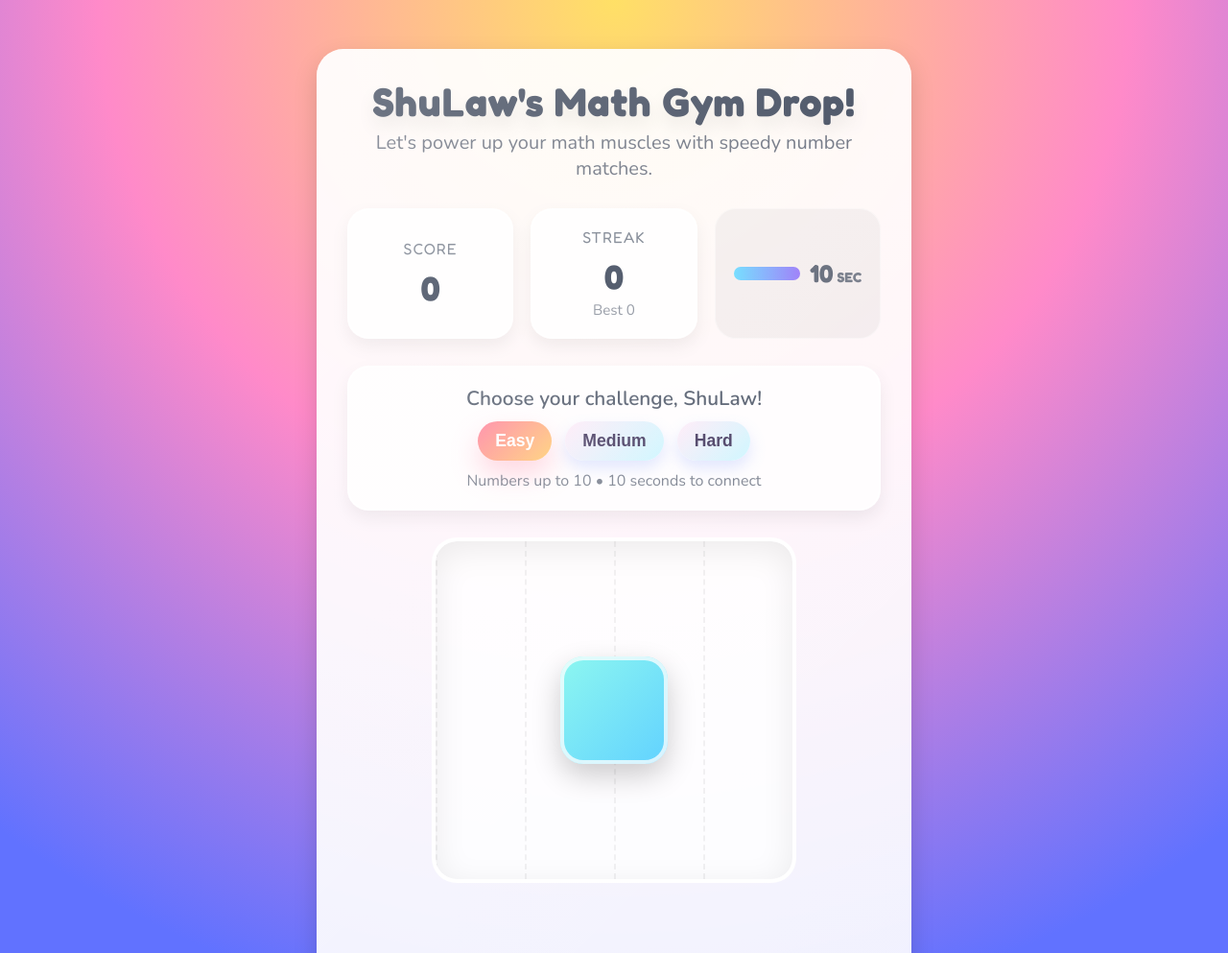
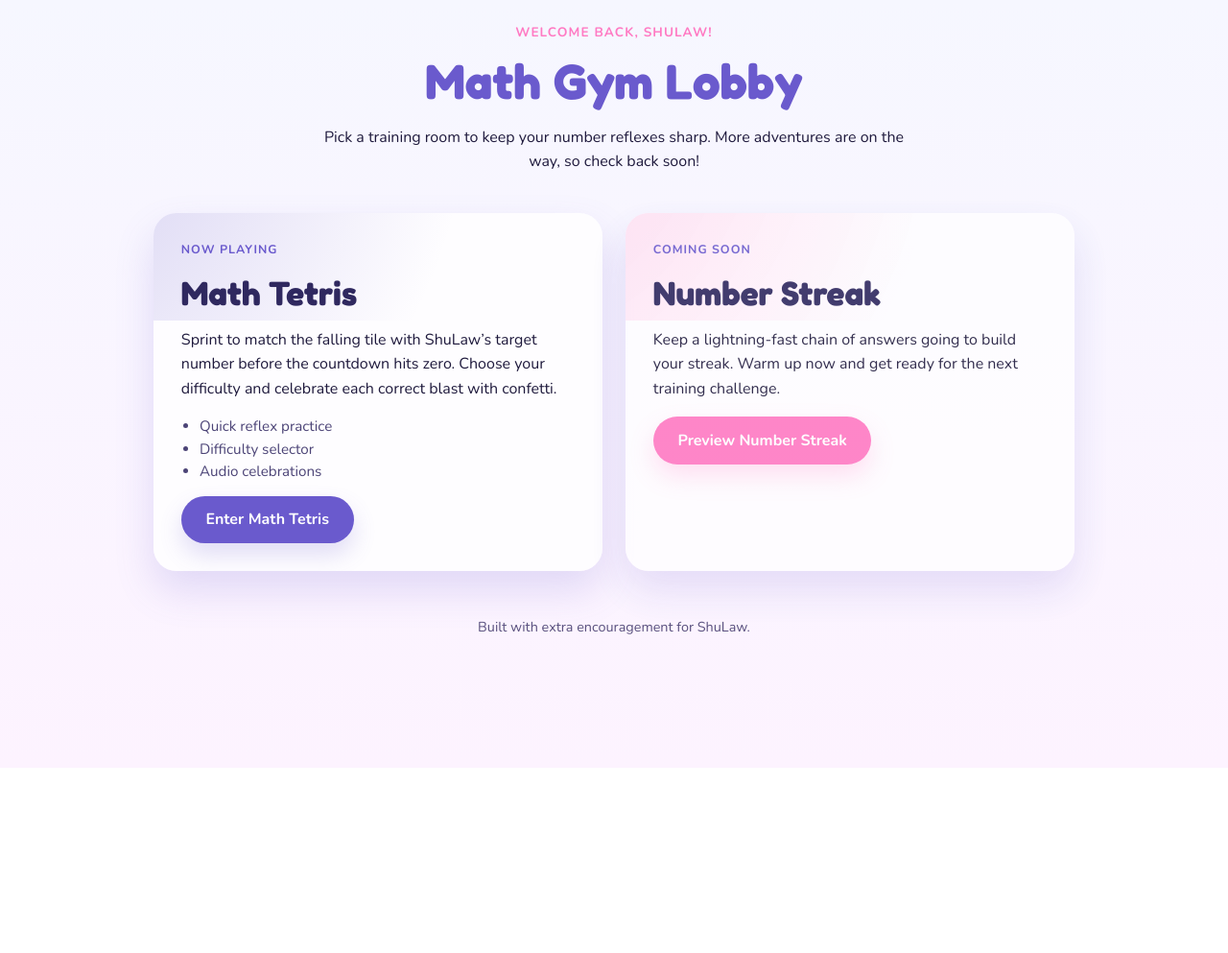
Before and after one commit to Zhihong0321/math-kid-trainer, a plain HTML site: page index.html in a window 1280 px wide. Shown: the top 993 px of the page at 96% size. After the commit the page ends 800 px from the top, so only its background shows below. Drawn offline with nearby package versions, Linux system fonts and the light colour scheme.

Commit message:
Create lobby and room structure

```diff
--- /dev/null
+++ b/index.css
@@ -0,0 +1,177 @@
+:root {
+  color-scheme: light;
+  font-family: 'Nunito', 'Fredoka', system-ui, -apple-system, BlinkMacSystemFont, 'Segoe UI',
+    sans-serif;
+  --bg-gradient: linear-gradient(180deg, #f6f7ff 0%, #fdf3ff 100%);
+  --purple: #6a5acd;
+  --pink: #ff7ac3;
+  --yellow: #ffd166;
+  --card-bg: rgba(255, 255, 255, 0.82);
+  --shadow: 0 20px 40px rgba(106, 90, 205, 0.18);
+}
+
+* {
+  box-sizing: border-box;
+}
+
+body {
+  margin: 0;
+  min-height: 100vh;
+  display: flex;
+  flex-direction: column;
+  align-items: center;
+  padding: 1.5rem clamp(1rem, 5vw, 4rem) 3rem;
+  background: var(--bg-gradient);
+  color: #1f1a3d;
+}
+
+.hero {
+  max-width: 620px;
+  text-align: center;
+  margin-bottom: 2.5rem;
+}
+
+.hero__eyebrow {
+  font-weight: 700;
+  letter-spacing: 0.08em;
+  text-transform: uppercase;
+  color: var(--pink);
+  font-size: 0.85rem;
+  margin-bottom: 0.6rem;
+}
+
+.hero__title {
+  margin: 0;
+  font-size: clamp(2.1rem, 5vw, 3.2rem);
+  color: var(--purple);
+  font-family: 'Fredoka', cursive;
+}
+
+.hero__subtitle {
+  margin-top: 1rem;
+  margin-bottom: 0;
+  font-size: 1rem;
+  line-height: 1.6;
+}
+
+.rooms {
+  width: min(960px, 100%);
+  display: grid;
+  gap: 1.5rem;
+}
+
+@media (min-width: 720px) {
+  .rooms {
+    grid-template-columns: repeat(auto-fit, minmax(280px, 1fr));
+  }
+}
+
+.room-card {
+  background: var(--card-bg);
+  border-radius: 1.5rem;
+  padding: 1.8rem;
+  box-shadow: var(--shadow);
+  display: flex;
+  flex-direction: column;
+  gap: 1rem;
+  position: relative;
+  overflow: hidden;
+  isolation: isolate;
+}
+
+.room-card::before {
+  content: '';
+  position: absolute;
+  inset: -30% -30% auto;
+  height: 60%;
+  background: radial-gradient(circle at top left, rgba(255, 122, 195, 0.35), transparent 60%);
+  z-index: -1;
+}
+
+.room-card__meta {
+  font-weight: 700;
+  letter-spacing: 0.08em;
+  text-transform: uppercase;
+  font-size: 0.78rem;
+  color: var(--purple);
+}
+
+.room-card__title {
+  margin: 0;
+  font-size: clamp(1.6rem, 4vw, 2.2rem);
+  font-family: 'Fredoka', cursive;
+  color: #2f285f;
+}
+
+.room-card__description {
+  margin: 0;
+  line-height: 1.6;
+  font-size: 1rem;
+}
+
+.room-card__tags {
+  margin: 0;
+  padding-left: 1.2rem;
+  color: #4c4477;
+  font-size: 0.95rem;
+  display: flex;
+  flex-direction: column;
+  gap: 0.2rem;
+}
+
+.room-card__cta {
+  align-self: flex-start;
+  background: var(--purple);
+  color: white;
+  text-decoration: none;
+  font-weight: 700;
+  padding: 0.85rem 1.6rem;
+  border-radius: 999px;
+  transition: transform 0.2s ease, box-shadow 0.2s ease, background 0.2s ease;
+  box-shadow: 0 12px 24px rgba(106, 90, 205, 0.2);
+}
+
+.room-card__cta:focus-visible {
+  outline: 3px solid var(--yellow);
+  outline-offset: 4px;
+}
+
+.room-card__cta:hover {
+  transform: translateY(-2px) scale(1.02);
+  box-shadow: 0 16px 30px rgba(106, 90, 205, 0.3);
+}
+
+.room-card--featured::before {
+  background: radial-gradient(circle at top left, rgba(106, 90, 205, 0.3), transparent 60%);
+}
+
+.room-card--soon {
+  opacity: 0.9;
+}
+
+.room-card--soon .room-card__cta {
+  background: var(--pink);
+  box-shadow: 0 12px 24px rgba(255, 122, 195, 0.25);
+}
+
+.site-footer {
+  margin-top: 3rem;
+  font-size: 0.9rem;
+  color: #5a517f;
+  text-align: center;
+}
+
+.site-footer__tagline {
+  margin: 0;
+}
+
+@media (max-width: 520px) {
+  body {
+    padding-inline: 1rem;
+    padding-top: 1.2rem;
+  }
+
+  .room-card {
+    padding: 1.5rem;
+  }
+}
--- a/index.html
+++ b/index.html
@@ -2,78 +2,55 @@
 <html lang="en">
   <head>
     <meta charset="UTF-8" />
-    <meta name="viewport" content="width=device-width, initial-scale=1.0" />
-    <title>Math Kid Trainer</title>
+    <meta name="viewport" content="width=device-width, initial-scale=1" />
+    <title>ShuLaw's Math Gym</title>
     <link rel="preconnect" href="https://fonts.googleapis.com" />
     <link rel="preconnect" href="https://fonts.gstatic.com" crossorigin />
     <link
       href="https://fonts.googleapis.com/css2?family=Fredoka:wght@400;500;600;700&family=Nunito:wght@400;600;700&display=swap"
       rel="stylesheet"
     />
-    <link rel="stylesheet" href="style.css" />
+    <link rel="stylesheet" href="index.css" />
   </head>
   <body>
-    <div class="game-wrapper">
-      <header class="game-header">
-        <div class="title">ShuLaw&apos;s Math Gym Drop!</div>
-        <div class="subtitle">Let&apos;s power up your math muscles with speedy number matches.</div>
-      </header>
+    <header class="hero">
+      <div class="hero__eyebrow">Welcome back, ShuLaw!</div>
+      <h1 class="hero__title">Math Gym Lobby</h1>
+      <p class="hero__subtitle">
+        Pick a training room to keep your number reflexes sharp. More adventures are on the
+        way, so check back soon!
+      </p>
+    </header>
 
-      <section class="scoreboard">
-        <div class="score-card">
-          <span class="label">Score</span>
-          <span class="value" id="scoreValue">0</span>
-        </div>
-        <div class="score-card">
-          <span class="label">Streak</span>
-          <span class="value" id="streakValue">0</span>
-          <span class="mini" id="bestValue">Best 0</span>
-        </div>
-        <div class="timer" aria-live="polite">
-          <div class="timer-track">
-            <div class="timer-fill" id="timerFill"></div>
-          </div>
-          <span class="timer-text">
-            <span id="timerCount">10</span>
-            <span class="timer-units">sec</span>
-          </span>
-        </div>
-      </section>
+    <main class="rooms" aria-label="Math training rooms">
+      <article class="room-card room-card--featured">
+        <div class="room-card__meta">Now Playing</div>
+        <h2 class="room-card__title">Math Tetris</h2>
+        <p class="room-card__description">
+          Sprint to match the falling tile with ShuLaw’s target number before the countdown
+          hits zero. Choose your difficulty and celebrate each correct blast with confetti.
+        </p>
+        <ul class="room-card__tags" aria-label="Math Tetris highlights">
+          <li>Quick reflex practice</li>
+          <li>Difficulty selector</li>
+          <li>Audio celebrations</li>
+        </ul>
+        <a class="room-card__cta" href="rooms/math-tetris/">Enter Math Tetris</a>
+      </article>
 
-      <section class="difficulty-panel" aria-label="Select game difficulty">
-        <div class="difficulty-intro">Choose your challenge, ShuLaw!</div>
-        <div class="difficulty-buttons" role="group" aria-label="Difficulty">
-          <button class="difficulty-button active" data-difficulty="easy" type="button">Easy</button>
-          <button class="difficulty-button" data-difficulty="medium" type="button">Medium</button>
-          <button class="difficulty-button" data-difficulty="hard" type="button">Hard</button>
-        </div>
-        <div class="difficulty-note" id="difficultyNote">Numbers up to 10 • 10 seconds to connect</div>
-      </section>
+      <article class="room-card room-card--soon">
+        <div class="room-card__meta">Coming Soon</div>
+        <h2 class="room-card__title">Number Streak</h2>
+        <p class="room-card__description">
+          Keep a lightning-fast chain of answers going to build your streak. Warm up now and
+          get ready for the next training challenge.
+        </p>
+        <a class="room-card__cta" href="rooms/number-streak/">Preview Number Streak</a>
+      </article>
+    </main>
 
-      <main class="game-stage">
-        <div class="stage" id="stage">
-          <div class="grid-background">
-            <div class="grid-line"></div>
-            <div class="grid-line"></div>
-            <div class="grid-line"></div>
-            <div class="grid-line"></div>
-          </div>
-          <div class="falling-box" id="fallingBox" aria-live="polite"></div>
-          <div class="target-box" id="targetBox"></div>
-        </div>
-      </main>
-
-      <section class="equation-panel" id="equationPanel" aria-live="polite"></section>
-
-      <section class="choices" id="choices" aria-label="Choose the number to make the equation work"></section>
-
-      <section class="control-panel">
-        <button id="playButton" class="primary">Start Training, ShuLaw!</button>
-      </section>
-
-      <div class="confetti-layer" id="confettiLayer" aria-hidden="true"></div>
-    </div>
-
-    <script src="game.js"></script>
+    <footer class="site-footer">
+      <p class="site-footer__tagline">Built with extra encouragement for ShuLaw.</p>
+    </footer>
   </body>
 </html>
--- a/style.css
+++ b/rooms/math-tetris/style.css
@@ -21,12 +21,41 @@ body {
   margin: 0;
   min-height: 100dvh;
   display: flex;
+  flex-direction: column;
   justify-content: center;
   align-items: center;
+  gap: clamp(12px, 2.5vw, 24px);
   padding: clamp(16px, 4vw, 56px) clamp(12px, 4vw, 40px);
   font-family: var(--font-main);
   background: var(--bg-gradient);
   color: #17233a;
+}
+
+.game-nav {
+  width: min(640px, 96vw);
+  display: flex;
+  justify-content: flex-start;
+}
+
+.home-link {
+  background: rgba(255, 255, 255, 0.85);
+  border-radius: 999px;
+  padding: 0.55rem 1.3rem;
+  font-weight: 600;
+  color: #2f285f;
+  text-decoration: none;
+  box-shadow: 0 12px 24px rgba(0, 0, 0, 0.12);
+  transition: transform 0.2s ease, box-shadow 0.2s ease;
+}
+
+.home-link:hover {
+  transform: translateY(-1px);
+  box-shadow: 0 14px 30px rgba(0, 0, 0, 0.16);
+}
+
+.home-link:focus-visible {
+  outline: 3px solid #62d2ff;
+  outline-offset: 4px;
 }
 
 .game-wrapper {
--- /dev/null
+++ b/rooms/number-streak/style.css
@@ -0,0 +1,140 @@
+:root {
+  font-family: 'Nunito', 'Fredoka', system-ui, -apple-system, BlinkMacSystemFont, 'Segoe UI',
+    sans-serif;
+  --bg-gradient: radial-gradient(circle at top, #8dd3ff 0%, #fdf2ff 55%, #ffe6a7 100%);
+  --card-bg: rgba(255, 255, 255, 0.88);
+  --primary: #5a4bff;
+  --accent: #ff80c7;
+  --shadow: 0 18px 38px rgba(90, 75, 255, 0.25);
+}
+
+* {
+  box-sizing: border-box;
+}
+
+body {
+  margin: 0;
+  min-height: 100dvh;
+  display: flex;
+  flex-direction: column;
+  align-items: center;
+  gap: clamp(14px, 4vw, 28px);
+  padding: clamp(16px, 6vw, 64px);
+  background: var(--bg-gradient);
+  color: #1f1a3d;
+}
+
+.room-nav {
+  width: min(720px, 95vw);
+  display: flex;
+}
+
+.room-nav__link {
+  background: rgba(255, 255, 255, 0.85);
+  border-radius: 999px;
+  padding: 0.6rem 1.5rem;
+  font-weight: 600;
+  color: #2d266f;
+  text-decoration: none;
+  box-shadow: 0 14px 30px rgba(0, 0, 0, 0.12);
+  transition: transform 0.2s ease, box-shadow 0.2s ease;
+}
+
+.room-nav__link:hover {
+  transform: translateY(-1px);
+  box-shadow: 0 18px 36px rgba(0, 0, 0, 0.16);
+}
+
+.room-nav__link:focus-visible {
+  outline: 3px solid var(--accent);
+  outline-offset: 4px;
+}
+
+.room-preview {
+  width: min(720px, 95vw);
+  background: var(--card-bg);
+  border-radius: 32px;
+  padding: clamp(24px, 6vw, 48px);
+  box-shadow: var(--shadow);
+  display: flex;
+  flex-direction: column;
+  gap: clamp(20px, 4vw, 36px);
+}
+
+.room-preview__header {
+  text-align: center;
+  display: flex;
+  flex-direction: column;
+  gap: 0.7rem;
+}
+
+.room-preview__eyebrow {
+  margin: 0;
+  font-weight: 700;
+  letter-spacing: 0.08em;
+  text-transform: uppercase;
+  color: var(--accent);
+  font-size: 0.85rem;
+}
+
+.room-preview__title {
+  margin: 0;
+  font-family: 'Fredoka', cursive;
+  font-size: clamp(2rem, 6vw, 3rem);
+  color: var(--primary);
+}
+
+.room-preview__subtitle {
+  margin: 0;
+  font-size: 1.05rem;
+  line-height: 1.7;
+}
+
+.room-preview__details {
+  display: grid;
+  gap: clamp(16px, 4vw, 28px);
+}
+
+@media (min-width: 680px) {
+  .room-preview__details {
+    grid-template-columns: repeat(3, minmax(0, 1fr));
+  }
+}
+
+.detail-card {
+  background: rgba(255, 255, 255, 0.92);
+  border-radius: 24px;
+  padding: 1.4rem;
+  display: flex;
+  flex-direction: column;
+  gap: 0.6rem;
+  text-align: left;
+  box-shadow: 0 14px 32px rgba(90, 75, 255, 0.18);
+}
+
+.detail-card h2 {
+  margin: 0;
+  font-size: 1.1rem;
+  color: #2d266f;
+}
+
+.detail-card p,
+.detail-card ul {
+  margin: 0;
+  font-size: 0.98rem;
+  line-height: 1.6;
+}
+
+.detail-card ul {
+  padding-left: 1.1rem;
+}
+
+@media (max-width: 520px) {
+  body {
+    padding-inline: 1.2rem;
+  }
+
+  .room-preview {
+    border-radius: 24px;
+  }
+}
```
Also changed, not shown: rooms/math-tetris/index.html (added, +82 -0 lines), rooms/number-streak/index.html (added, +50 -0 lines), rooms/math-tetris/game.js (renamed from game.js), 1 other file.
